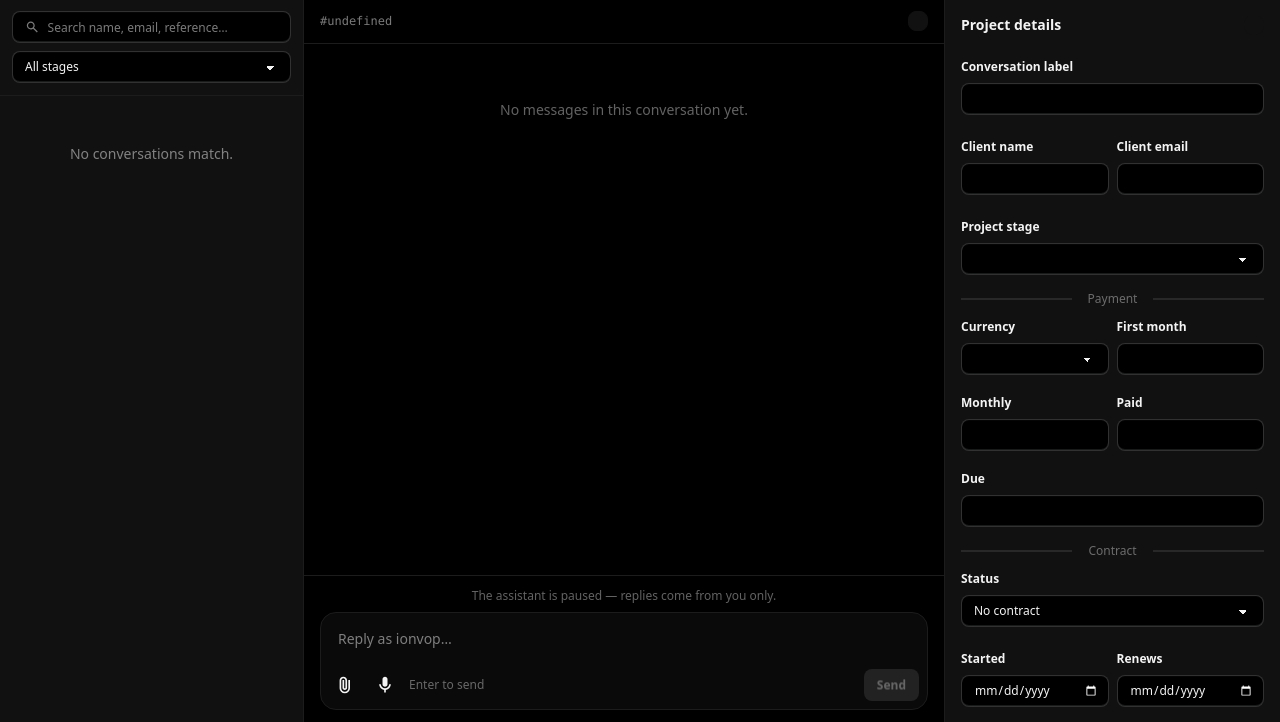
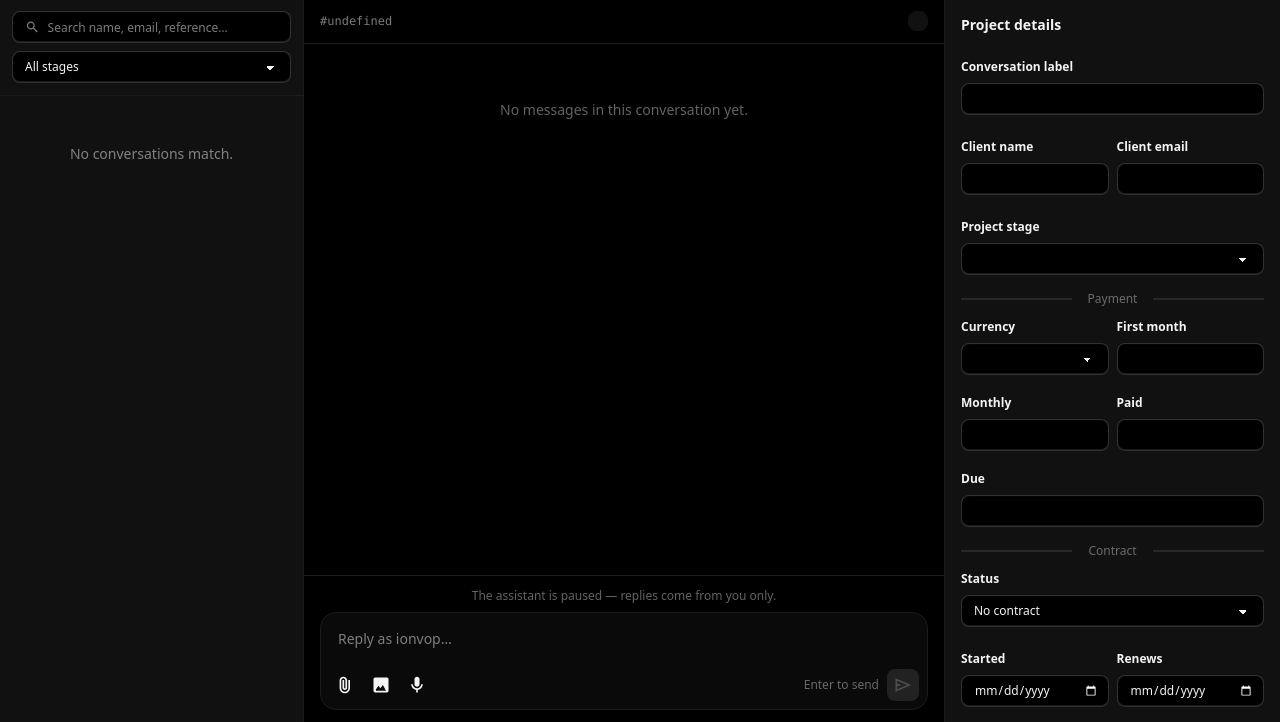
Before and after one commit to ionvop/ionvop-tech-solutions, a Laravel app: template resources/views/admin/dashboard.blade.php in a window 1280 px wide. Shown: the part 78-800 px from the top of the page. Run offline with Laravel 12, Linux system fonts and the light colour scheme; the template is opened without the code that fills it, so the values that code supplies are empty; style sheets or scripts are compiled from the project's sources.

Commit message:
Update dashboard.blade.php

```diff
--- a/resources/views/admin/dashboard.blade.php
+++ b/resources/views/admin/dashboard.blade.php
@@ -350,12 +350,19 @@
                                     @keydown.enter="if (! $event.shiftKey) { $event.preventDefault(); send(); }"
                                 ></textarea>
 
-                                <div class="mt-1 flex items-center gap-2">
+                                <div class="mt-1 flex items-center gap-1">
                                     <input
                                         x-ref="fileInput"
                                         type="file"
                                         class="hidden"
                                         :accept="accept"
+                                        @change="onFileSelected($event)"
+                                    >
+                                    <input
+                                        x-ref="photoInput"
+                                        type="file"
+                                        class="hidden"
+                                        accept="image/*"
                                         @change="onFileSelected($event)"
                                     >
 
@@ -369,6 +376,20 @@
                                         >
                                             <svg xmlns="http://www.w3.org/2000/svg" viewBox="0 -960 960 960" fill="currentColor" class="size-5" aria-hidden="true">
                                                 <path d="M720-330q0 104-73 177T470-80q-104 0-177-73t-73-177v-370q0-75 52.5-127.5T400-880q75 0 127.5 52.5T580-700v350q0 46-32 78t-78 32q-46 0-78-32t-32-78v-370h80v370q0 13 8.5 21.5T470-320q13 0 21.5-8.5T500-350v-350q0-42-29-71t-71-29q-42 0-71 29t-29 71v370q0 71 49.5 120.5T470-160q71 0 120.5-49.5T640-330v-390h80v390Z" />
+                                            </svg>
+                                        </button>
+                                    </div>
+
+                                    <div class="tooltip tooltip-top" data-tip="Send a photo">
+                                        <button
+                                            type="button"
+                                            class="btn btn-ghost btn-square btn-sm"
+                                            aria-label="Send a photo"
+                                            :disabled="sending || recording"
+                                            @click="pickFile('image')"
+                                        >
+                                            <svg xmlns="http://www.w3.org/2000/svg" viewBox="0 -960 960 960" fill="currentColor" class="size-5" aria-hidden="true">
+                                                <path d="M200-120q-33 0-56.5-23.5T120-200v-560q0-33 23.5-56.5T200-840h560q33 0 56.5 23.5T840-760v560q0 33-23.5 56.5T760-120H200Zm40-80h480L570-480 450-320l-90-120-120 160Z" />
                                             </svg>
                                         </button>
                                     </div>
@@ -413,16 +434,27 @@
                                         </button>
                                     </div>
 
-                                    <span class="text-xs text-base-content/40">Enter to send</span>
-
+                                    <div class="ml-auto flex items-center gap-2">
+                                        <span class="hidden text-xs text-base-content/40 sm:inline">Enter to send</span>
                                         <button
                                             type="submit"
-                                        class="btn btn-primary btn-sm ml-auto gap-1.5"
+                                            class="btn btn-primary btn-square btn-sm"
+                                            aria-label="Send message"
                                             :disabled="! canSend"
                                         >
                                             <span class="loading loading-spinner loading-xs" x-show="sending" x-cloak></span>
-                                        Send
+                                            <svg
+                                                xmlns="http://www.w3.org/2000/svg"
+                                                viewBox="0 -960 960 960"
+                                                fill="currentColor"
+                                                class="size-5"
+                                                aria-hidden="true"
+                                                x-show="! sending"
+                                            >
+                                                <path d="M120-160v-640l760 320-760 320Zm80-120 474-200-474-200v140l240 60-240 60v140Z" />
+                                            </svg>
                                         </button>
+                                    </div>
                                 </div>
 
                                 <div class="mt-1" x-show="pendingFile" x-cloak>
```
Lines whose indentation alone changed are shown as unchanged.
